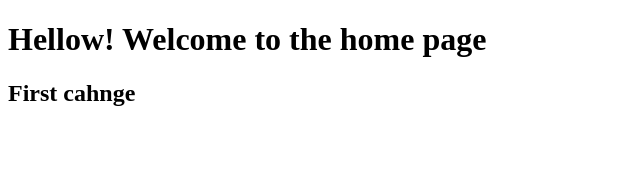
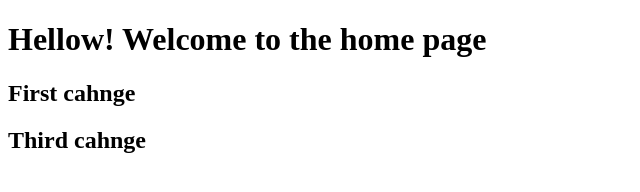
Before and after one commit to bekiman/remote_repository, a plain HTML site: page WebApp/WebContent/index.html in a window 1280 px wide. Shown: the whole page, without its empty margins (0-640 px from the left). Drawn offline with Linux system fonts and the light colour scheme.

Commit message:
Third change

```diff
--- a/WebApp/WebContent/index.html
+++ b/WebApp/WebContent/index.html
@@ -7,5 +7,6 @@
 <body>
 <h1>Hellow! Welcome to the home page</h1>
 <h2>First cahnge</h2>
+<h2>Third cahnge</h2>
 </body>
 </html>
```
